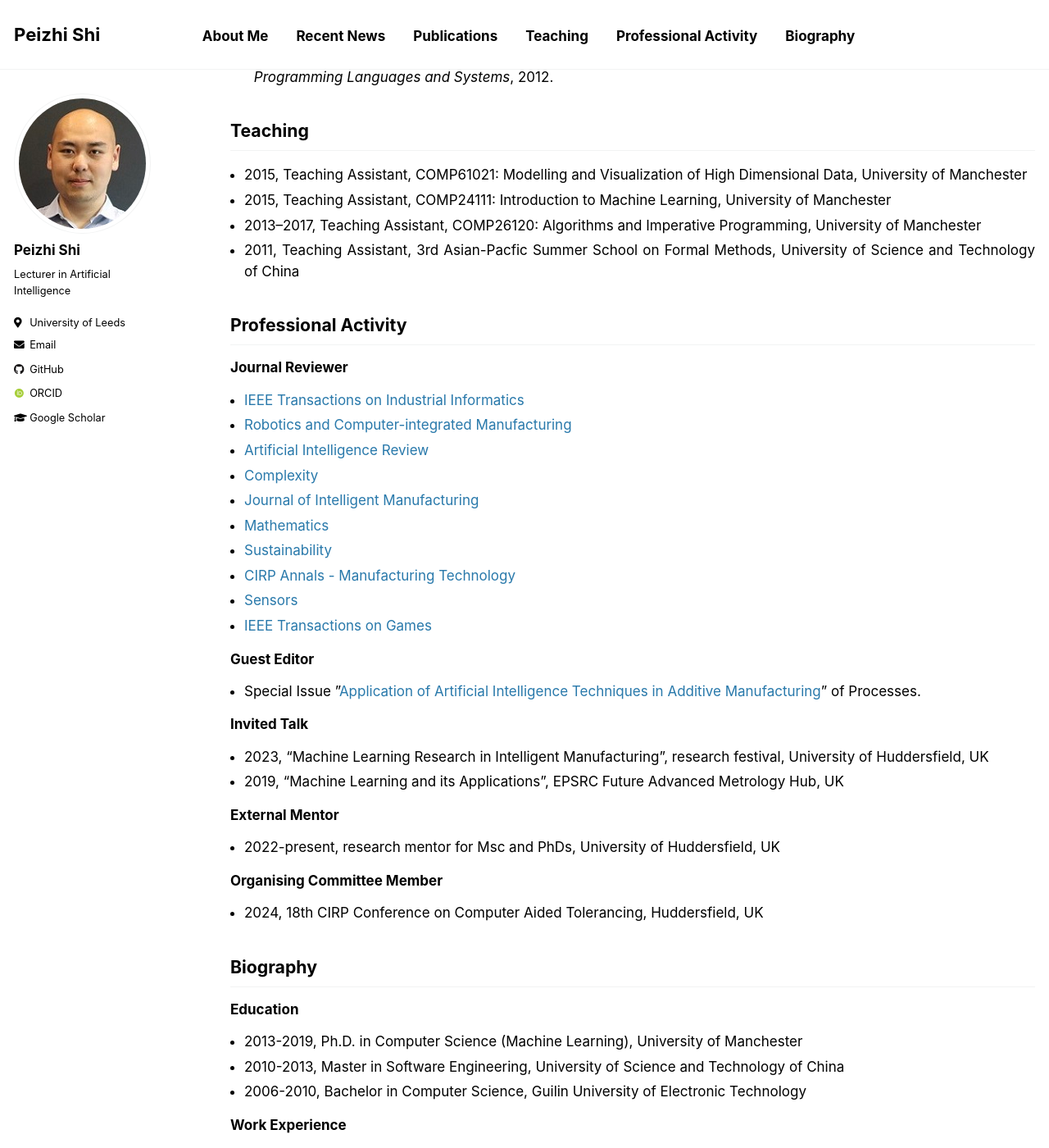
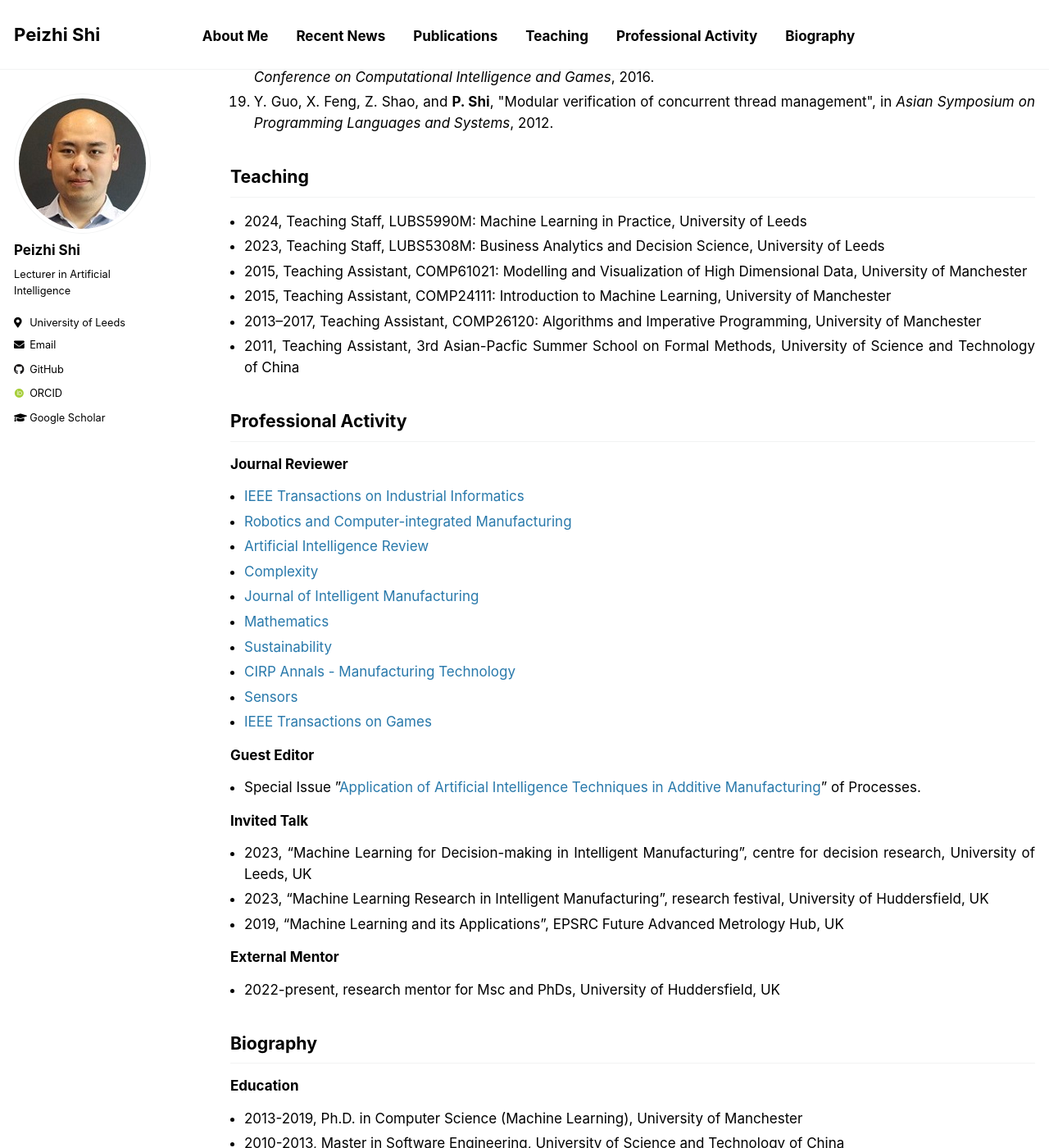
Before and after one commit to PeizhiShi/peizhishi.github.io, a Jekyll site: the page built from _pages/index.md, in a window 1280 px wide and 1400 px high, scrolled down 2522 px. Shown: the whole window at 82% size. Built offline with Jekyll 4.4.1, drawn with Linux system fonts in a browser that asks for light colours; some web fonts are replaced; our own code applies the rules of GitHub Pages for plain Markdown files; some of the changed text lies outside the part shown.

Commit message:
Update index.md

```diff
--- a/_pages/index.md
+++ b/_pages/index.md
@@ -16,6 +16,7 @@
 
 ## Recent News
 
+- [10/2023] I was invited to give a talk on “Machine Learning for Decision-making in Intelligent Manufacturing” at the Centre for Decision Research, University of Leeds.
 - [09/2023] I am joining Centre for Decision Research, University of Leeds as Lecturer in Applied Artificial Intelligence from September 2023!
 - [06/2023] Our paper [A novel weighted averaging operator of linguistic interval-valued intuitionistic fuzzy numbers for cognitively inspired decision-making](https://doi.org/10.1007/s12559-023-10167-y) has been accepted for publication in Cognitive Computation!
 - [04/2023] I was invited to give a talk on “Machine Learning Research in Intelligent Manufacturing” at the research festival hosted by the University of Huddersfield.
@@ -43,6 +44,8 @@
 
 ## Teaching
 
+- 2024, Teaching Staff, LUBS5990M: Machine Learning in Practice, University of Leeds
+- 2023, Teaching Staff, LUBS5308M: Business Analytics and Decision Science, University of Leeds
 - 2015, Teaching Assistant, COMP61021: Modelling and Visualization of High Dimensional Data, University of Manchester
 - 2015, Teaching Assistant, COMP24111: Introduction to Machine Learning, University of Manchester
 - 2013--2017, Teaching Assistant, COMP26120: Algorithms and Imperative Programming, University of Manchester
@@ -70,14 +73,12 @@
 
 
 ### Invited Talk
+- 2023, "Machine Learning for Decision-making in Intelligent Manufacturing", centre for decision research, University of Leeds, UK
 - 2023, "Machine Learning Research in Intelligent Manufacturing", research festival, University of Huddersfield, UK
 - 2019, "Machine Learning and its Applications", EPSRC Future Advanced Metrology Hub, UK
 
 ### External Mentor
 - 2022-present, research mentor for Msc and PhDs, University of Huddersfield, UK
-
-### Organising Committee Member
-- 2024, 18th CIRP Conference on Computer Aided Tolerancing, Huddersfield, UK
 
 ## Biography
 
```
